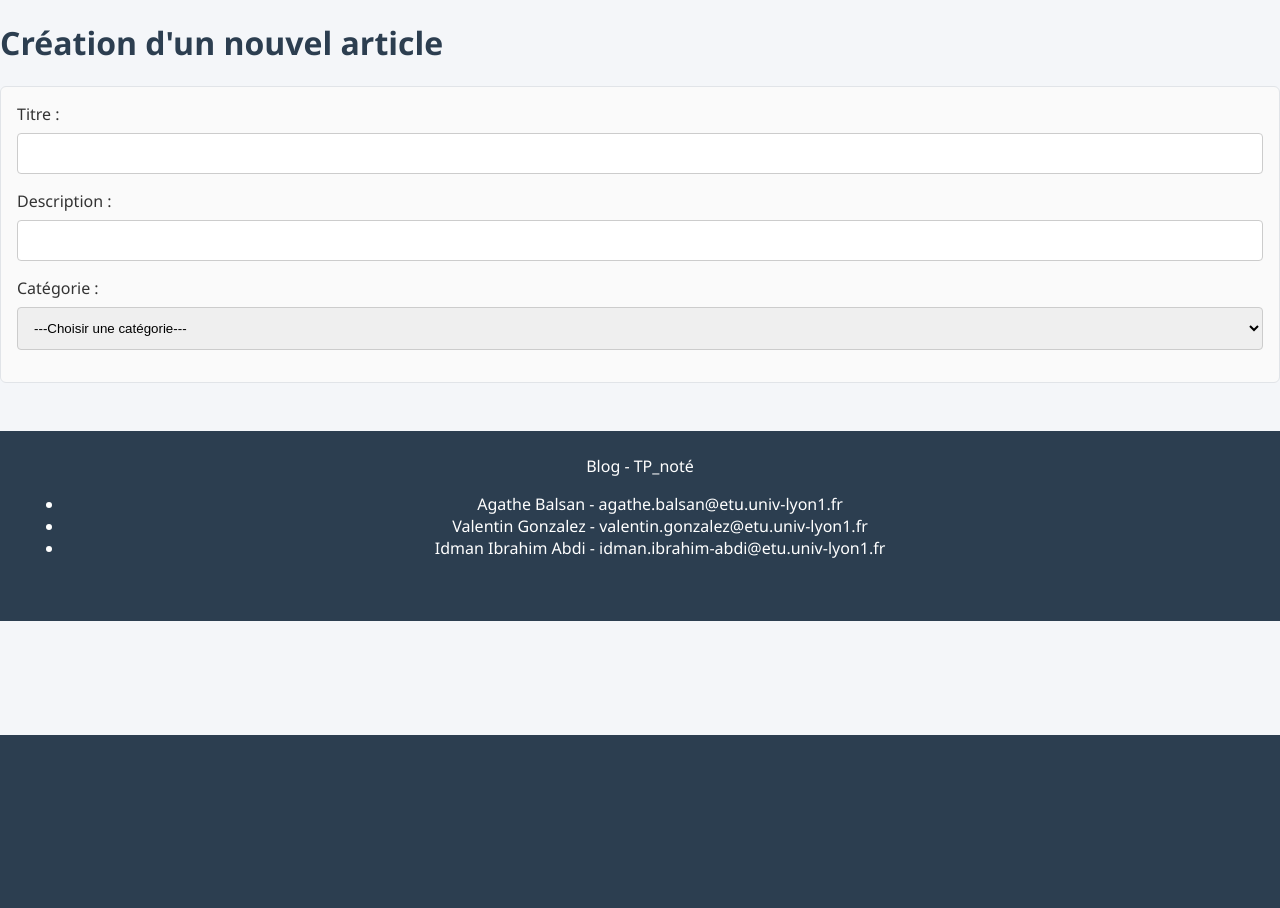
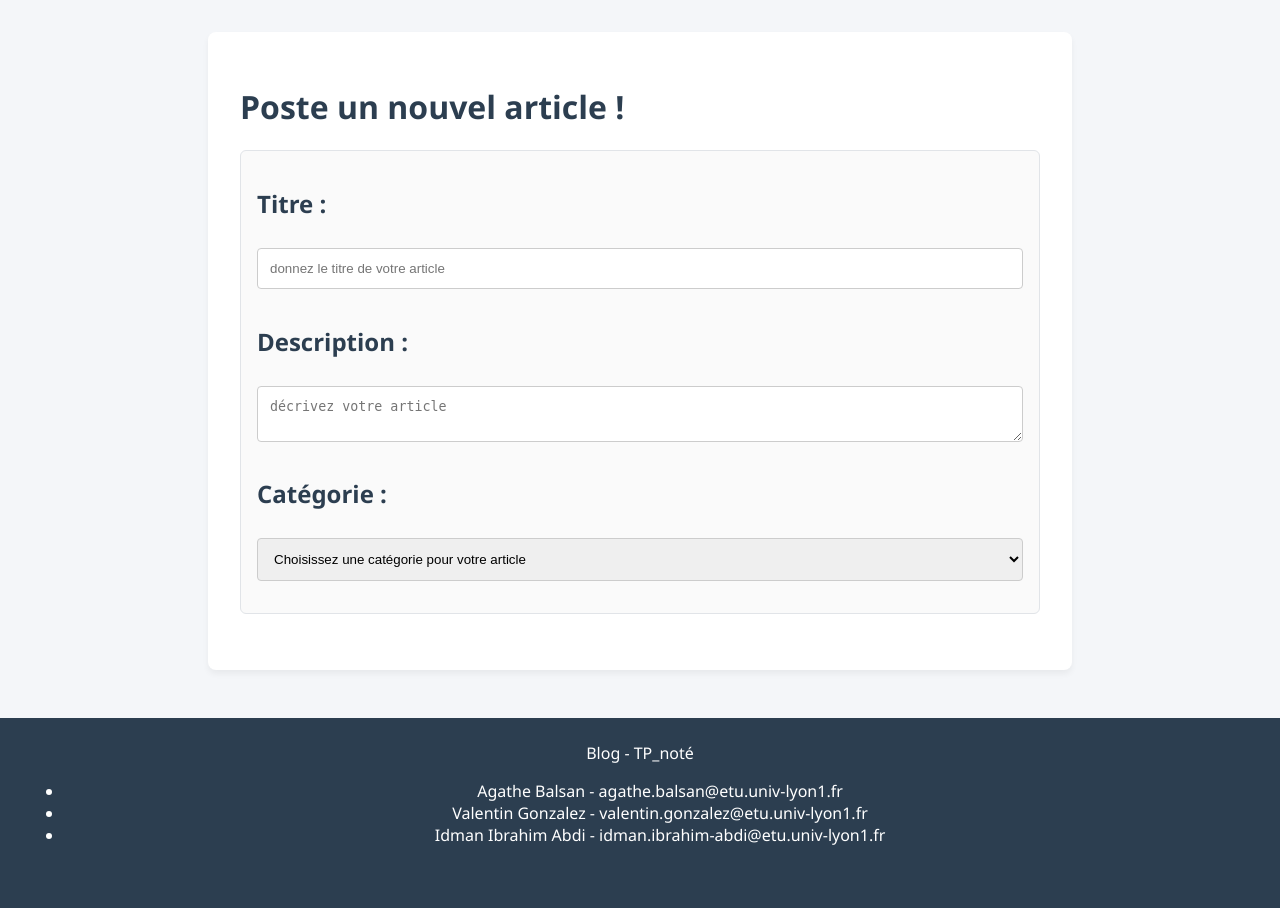
Before and after one commit to Agathe-bls/Blog-tp, a PHP site: page /creationArticle.php in a window 1280 px wide. Shown: the part 65-973 px from the top of the page. Before the commit the page ends 800 px from the top, so only its background shows below. Run offline with PHP 8.4, Linux system fonts and the light colour scheme; data that the repository does not hold is empty.

Commit message:
ajout pour la page de création d'articles du main et d'un textarea au lieu du type text de la description

```diff
--- a/Blog/creationArticle.php
+++ b/Blog/creationArticle.php
@@ -1,26 +1,28 @@
 <?php require_once('header.php'); ?>
 
+<main>
 
     <div>
-        <h1>Création d'un nouvel article</h1>
+        <h1>Poste un nouvel article !</h1>
 
+        <!-- Formulaire -->
         <form method="POST">
             <label>
-                Titre :
-                <input name="newTitre" type="text"/>
+                <h2>Titre :</h2>
+                <input name="newTitre" type="text" placeholder = "donnez le titre de votre article"/>
             </label>
 
             <label>
-                Description :
-                <input name="newDescription" type="text"/>
+                <h2>Description :</h2>
+                <textarea name="newDescription" placeholder = "décrivez votre article" row="8" ></textarea>
             </label>
 
             <label>
-                Catégorie :
+                <h2>Catégorie :</h2>
                 <?php $categories = getAllCategories($connexion); ?>
 
-                <select name="newCategorie">
-                    <option value="">---Choisir une catégorie---</option>
+                <select name="newCategorie" required>
+                    <option value="" selected hidden >Choisissez une catégorie pour votre article</option>
                     <?php
                     foreach ($categories as $cat): ?>
                         <option value="<?= htmlspecialchars($cat['id']) ?>">
@@ -31,6 +33,6 @@
             </label>
         </form>
     </div>
-
+</main>
 
 <?php require_once('footer.php'); ?>
```
